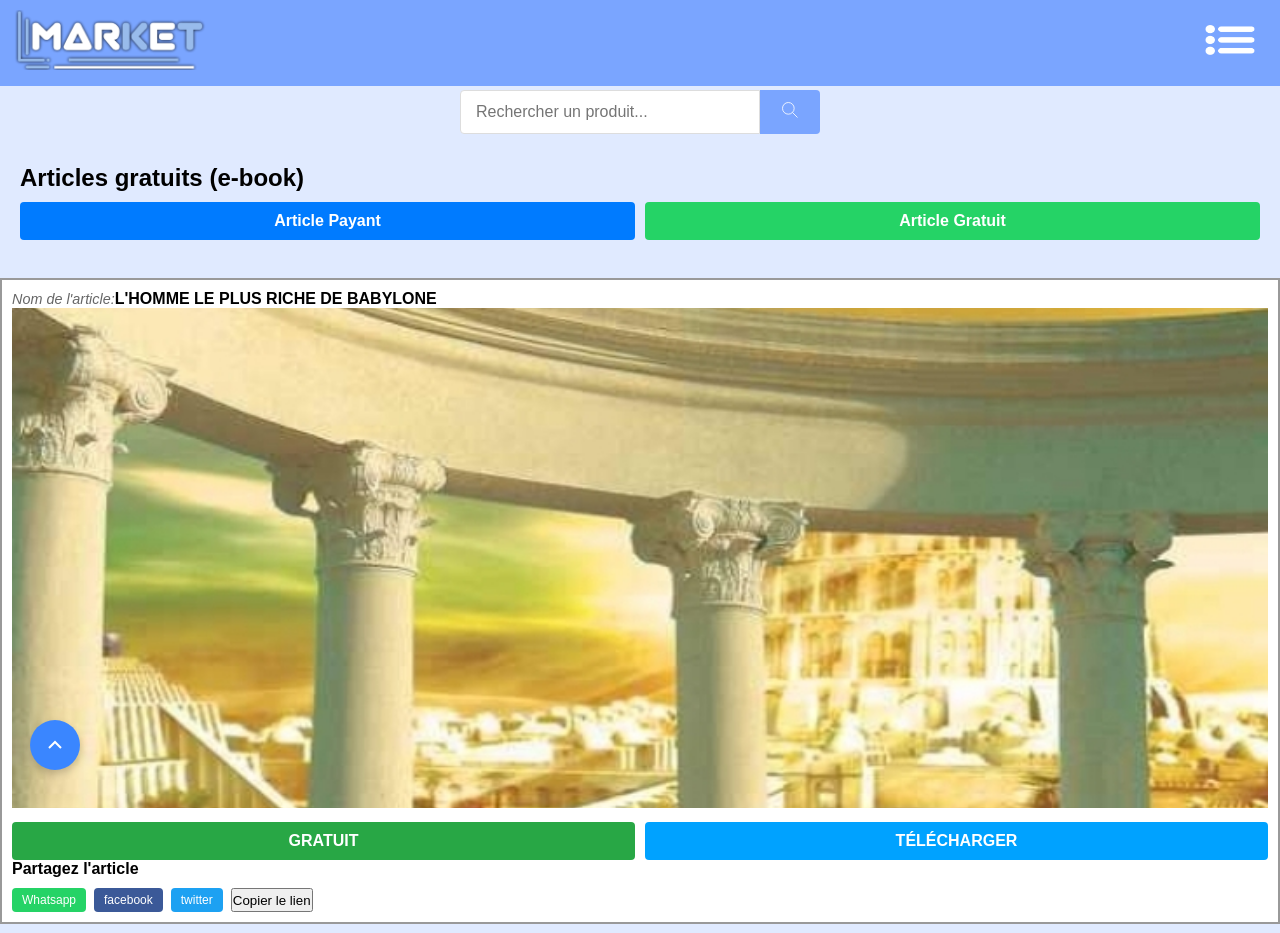
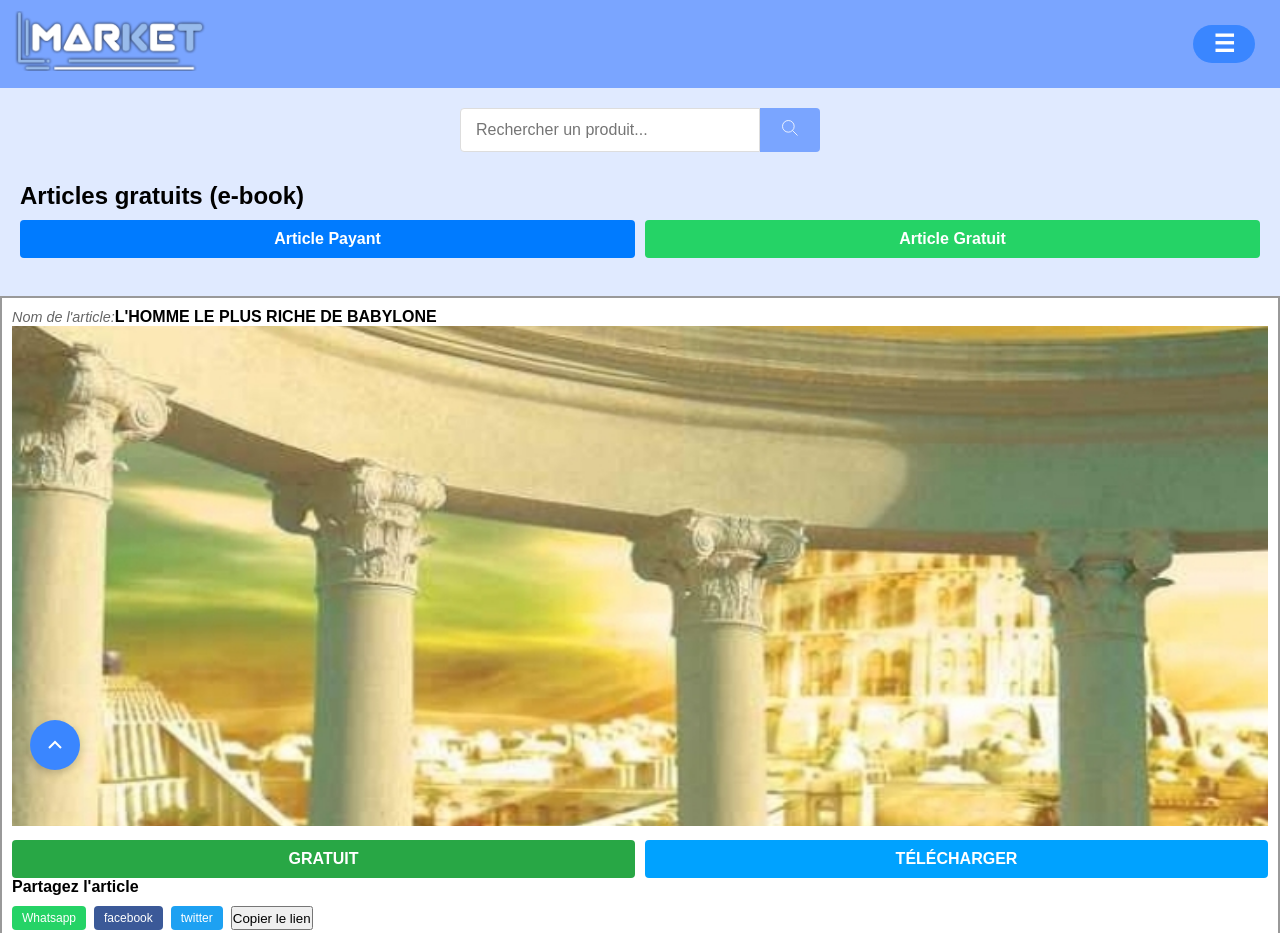
Before and after one commit to talking01/Lmarket, a plain HTML site: page Gratuit.html in a window 1280 px wide. Shown: the top 933 px of the page. Drawn offline with Linux system fonts and the light colour scheme.

Commit message:
Add files via upload

```diff
--- a/Gratuit.html
+++ b/Gratuit.html
@@ -23,8 +23,8 @@
     <h1><img src="20250613_003237.png" width="200" height="60" alt="Logo du site"></h1>
 
         <button id="menuButton" class="menu-button">
-            <span class="menu-icon">  <img src="20250627_203055.png" width="50" height="30" alt="menu" ></span> <!-- Icône de menu -->
-      </button>
+         <span class="menu-icon"><a class="xback-to-top-btn">☰ </a></span> <!-- Icône de menu -->
+        </button>
  </header>
     <div id="menuOverlay" class="menu-overlay">
         <div class="menu-content">
@@ -61,7 +61,7 @@
 
 
     <!-- BARRE DE RECHERCHE -->
-    <div class="search-container">
+    <br>  <div class="search-container">
   <input type="text" id="search-input" placeholder="Rechercher un produit...">
   <button id="search-button">
     <svg xmlns="http://www.w3.org/2000/svg" width="20" height="20" viewBox="0 0 24 24" fill="none" stroke="currentColor">
--- a/styles.css
+++ b/styles.css
@@ -31,7 +31,10 @@
     display: flex;
     justify-content: center;
     margin-bottom: 30px;
+
 }
+
+
 #search-input {
     padding: 10px 15px;
     width: 300px;
@@ -405,3 +408,24 @@
 .menu-content li:hover {
     background-color: #f5f5f5;
 }
+xback-to-top-container {
+  text-align: center;
+  margin: 3px 0;
+  padding: 3px 0;
+  align-content: center;
+}
+
+.xback-to-top-btn {
+  display: inline-block;
+  padding: 5px 20px;
+  background: #3a86ff;
+  color: white;
+  text-decoration: none;
+  border-radius: 20px;
+  font-weight: bold;
+  transition: background 0.3s;
+}
+
+.xback-to-top-btn:hover {
+  background: #2667cc;
+}
```
Also changed, not shown: Payant.html (+2 -2 lines), index.html (+3 -3 lines).
